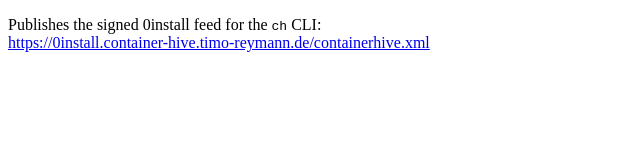
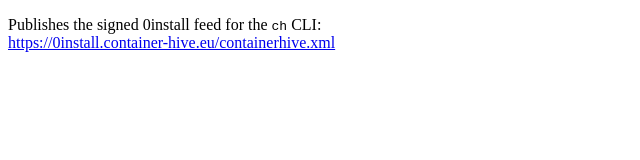
Before and after one commit to ContainerHive/0install, a plain HTML site: page index.html in a window 1280 px wide. Shown: the whole page, without its empty margins (0-640 px from the left). Drawn offline with Linux system fonts and the light colour scheme.

Commit message:
Update index.html

```diff
--- a/index.html
+++ b/index.html
@@ -2,5 +2,5 @@
 <meta charset="utf-8">
 <title>ContainerHive 0install feed</title>
 <p>Publishes the signed 0install feed for the <code>ch</code> CLI:<br>
-<a href="https://0install.container-hive.timo-reymann.de/containerhive.xml">https://0install.container-hive.timo-reymann.de/containerhive.xml</a>
+<a href="https://0install.container-hive.eu/containerhive.xml">https://0install.container-hive.eu/containerhive.xml</a>
 </p>
```
